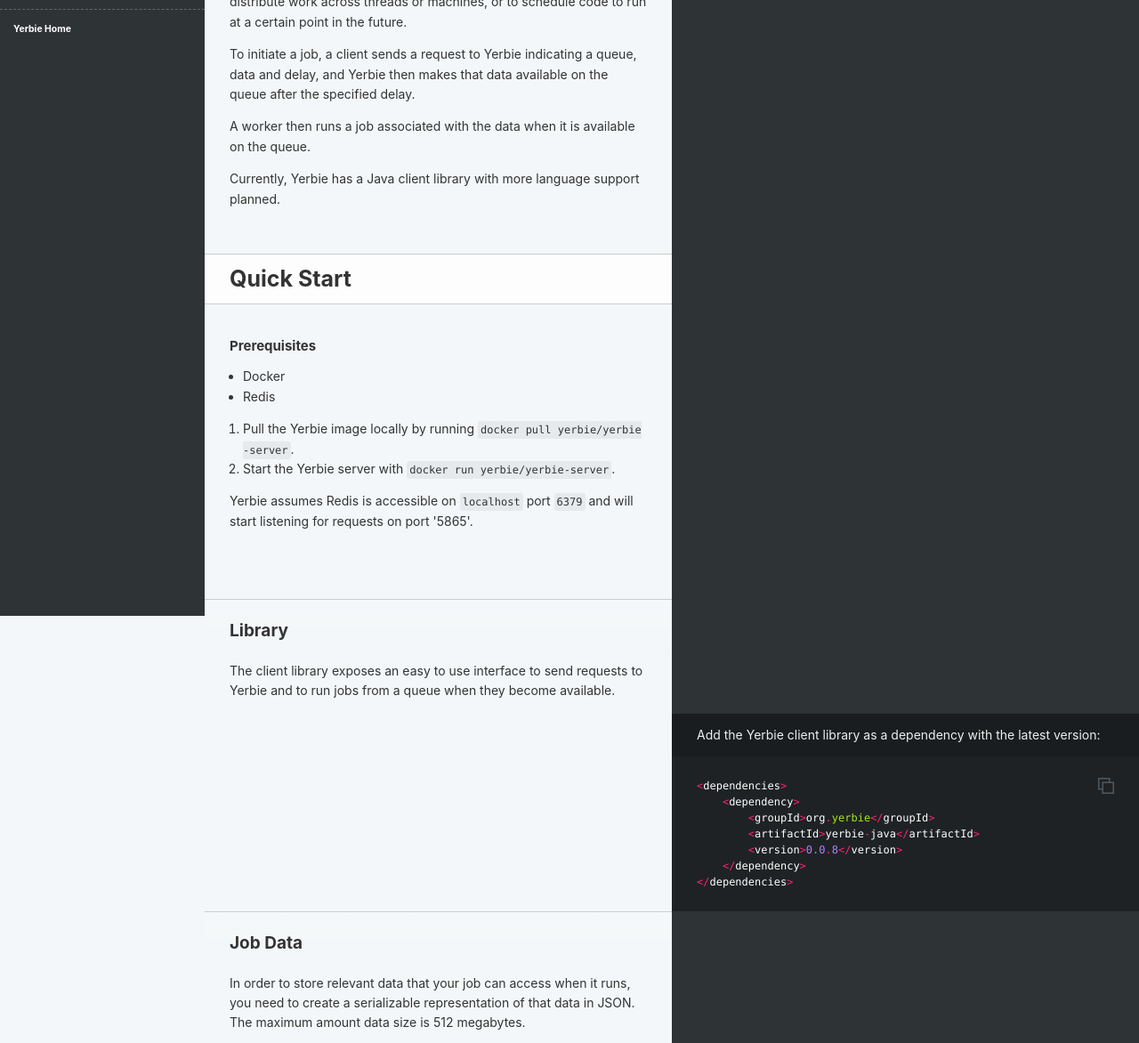
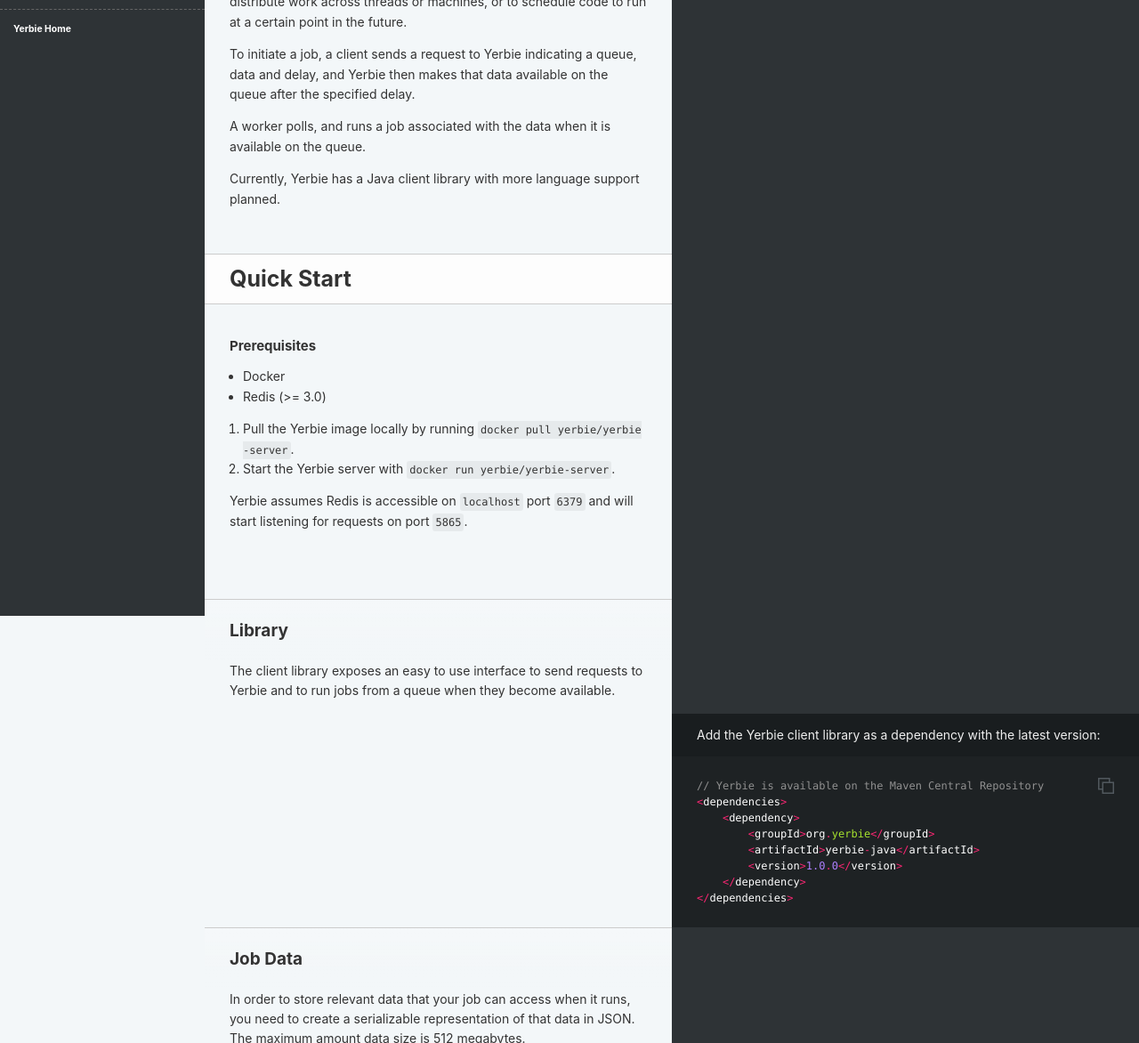
Before and after one commit to yerbieinc/yerbieinc.github.io, a plain HTML site: page index.html in a window 1280 px wide. Shown: the part 108-1280 px from the top of the page at 89% size. Drawn offline with Linux system fonts and the light colour scheme.

Commit message:
fix mini typos

```diff
--- a/index.html
+++ b/index.html
@@ -352,13 +352,13 @@
 
 <p>To initiate a job, a client sends a request to Yerbie indicating a queue, data and delay, and Yerbie then makes that data available on the queue after the specified delay.</p>
 
-<p>A worker then runs a job associated with the data when it is available on the queue.</p>
+<p>A worker polls, and runs a job associated with the data when it is available on the queue.</p>
 
 <p>Currently, Yerbie has a Java client library with more language support planned.</p>
 <h1 id='quick-start'>Quick Start</h1><h3 id='prerequisites'>Prerequisites</h3>
 <ul>
 <li>Docker</li>
-<li>Redis</li>
+<li>Redis (&gt;= 3.0)</li>
 </ul>
 
 <ol>
@@ -366,18 +366,19 @@
 <li>Start the Yerbie server with <code>docker run yerbie/yerbie-server</code>.</li>
 </ol>
 
-<p>Yerbie assumes Redis is accessible on <code>localhost</code> port <code>6379</code> and will start listening for requests on port &#39;5865&#39;.</p>
+<p>Yerbie assumes Redis is accessible on <code>localhost</code> port <code>6379</code> and will start listening for requests on port <code>5865</code>.</p>
 <h2 id='library'>Library</h2>
 <p>The client library exposes an easy to use interface to send requests to Yerbie and to run jobs from a queue when they become available.</p>
 
 <blockquote>
 <p>Add the Yerbie client library as a dependency with the latest version:</p>
 </blockquote>
-<div class="highlight"><pre class="highlight java tab-java"><code><span class="o">&lt;</span><span class="n">dependencies</span><span class="o">&gt;</span>
+<div class="highlight"><pre class="highlight java tab-java"><code><span class="c1">// Yerbie is available on the Maven Central Repository</span>
+<span class="o">&lt;</span><span class="n">dependencies</span><span class="o">&gt;</span>
     <span class="o">&lt;</span><span class="n">dependency</span><span class="o">&gt;</span>
         <span class="o">&lt;</span><span class="n">groupId</span><span class="o">&gt;</span><span class="n">org</span><span class="o">.</span><span class="na">yerbie</span><span class="o">&lt;/</span><span class="n">groupId</span><span class="o">&gt;</span>
         <span class="o">&lt;</span><span class="n">artifactId</span><span class="o">&gt;</span><span class="n">yerbie</span><span class="o">-</span><span class="n">java</span><span class="o">&lt;/</span><span class="n">artifactId</span><span class="o">&gt;</span>
-        <span class="o">&lt;</span><span class="n">version</span><span class="o">&gt;</span><span class="mf">0.0</span><span class="o">.</span><span class="mi">8</span><span class="o">&lt;/</span><span class="n">version</span><span class="o">&gt;</span>
+        <span class="o">&lt;</span><span class="n">version</span><span class="o">&gt;</span><span class="mf">1.0</span><span class="o">.</span><span class="mi">0</span><span class="o">&lt;/</span><span class="n">version</span><span class="o">&gt;</span>
     <span class="o">&lt;/</span><span class="n">dependency</span><span class="o">&gt;</span>
 <span class="o">&lt;/</span><span class="n">dependencies</span><span class="o">&gt;</span>
 </code></pre></div><h2 id='job-data'>Job Data</h2>
```
